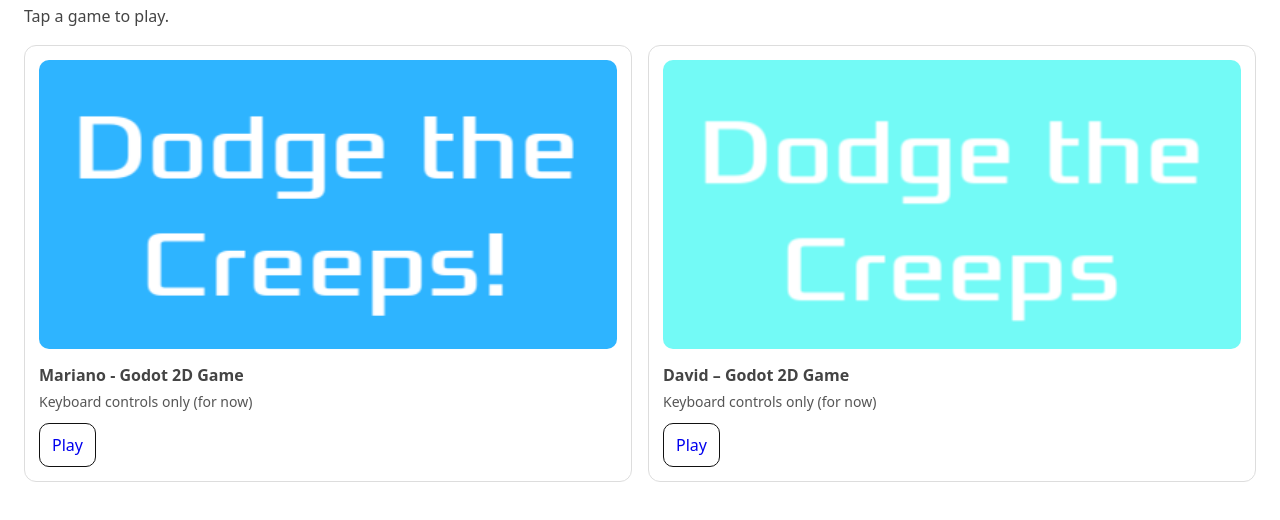
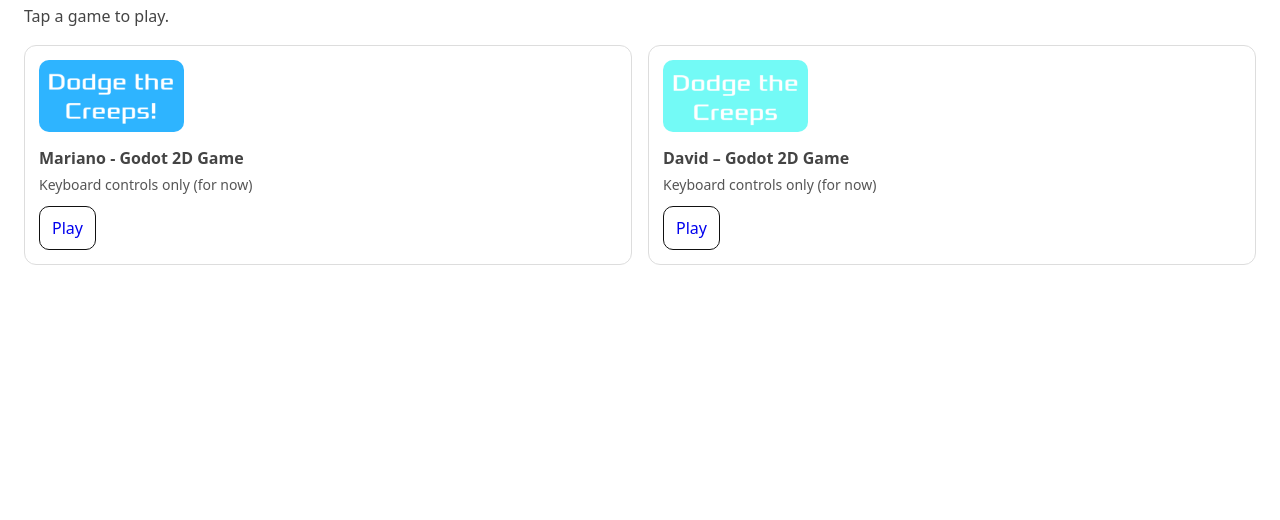
Before and after one commit to aroble11/Raptor-Games-2526, a plain HTML site: page index.html in a window 1280 px wide. Shown: the part 70-590 px from the top of the page. Drawn offline with Linux system fonts and the light colour scheme.

Commit message:
Update index.html

```diff
--- a/index.html
+++ b/index.html
@@ -14,7 +14,7 @@
     .meta { color: #555; font-size: 14px; margin: 0 0 12px; }
     a.button { display: inline-block; padding: 10px 12px; border-radius: 10px; border: 1px solid #111; text-decoration: none; }
     a.button:hover { transform: translateY(-1px); }
-    .thumb { width: 100%;  border-radius: 10px;  margin-bottom: 10px; }
+    .thumb { width: 25%;  border-radius: 10px;  margin-bottom: 10px; }
   </style>
 </head>
 <body>
```
